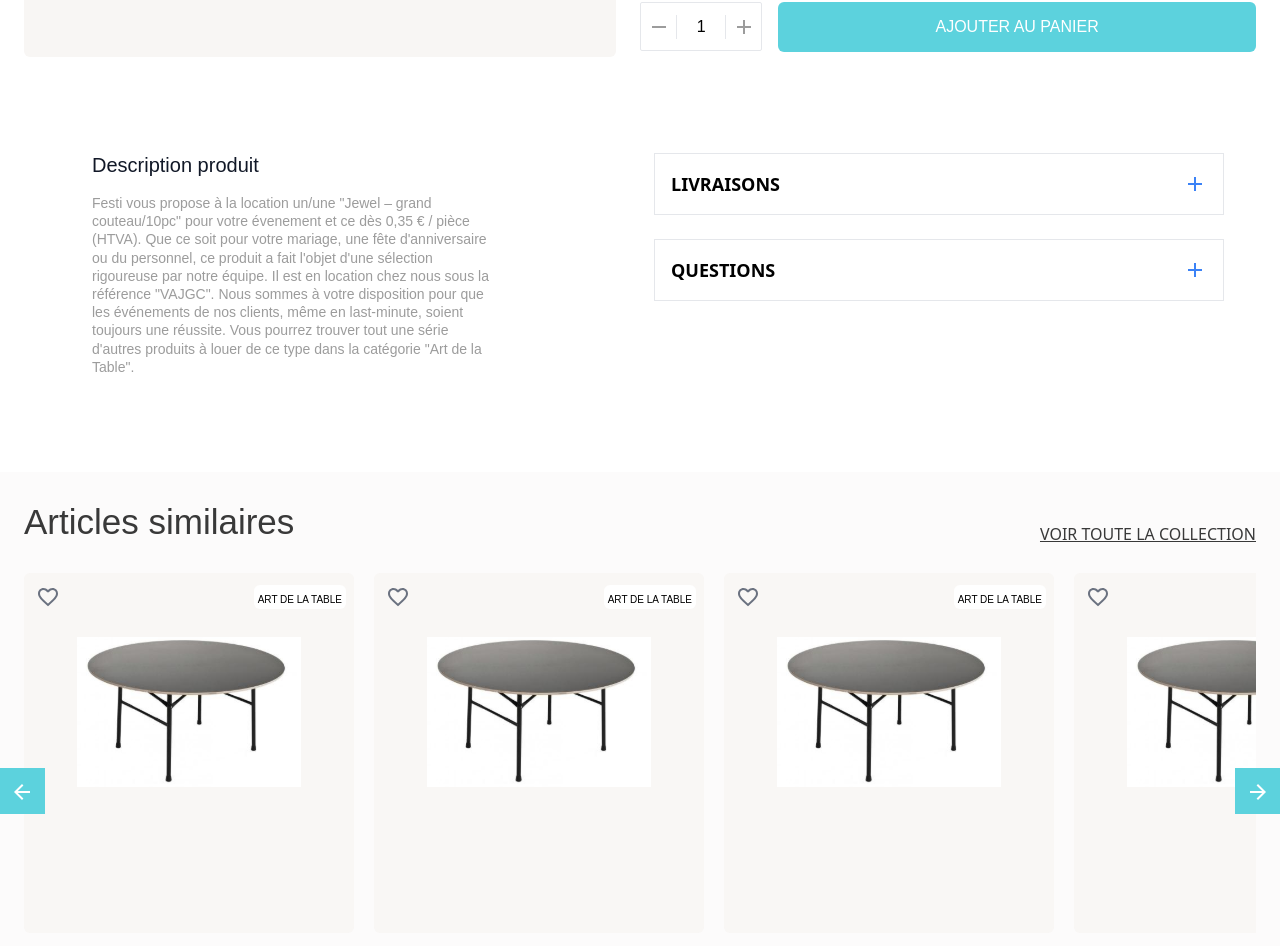
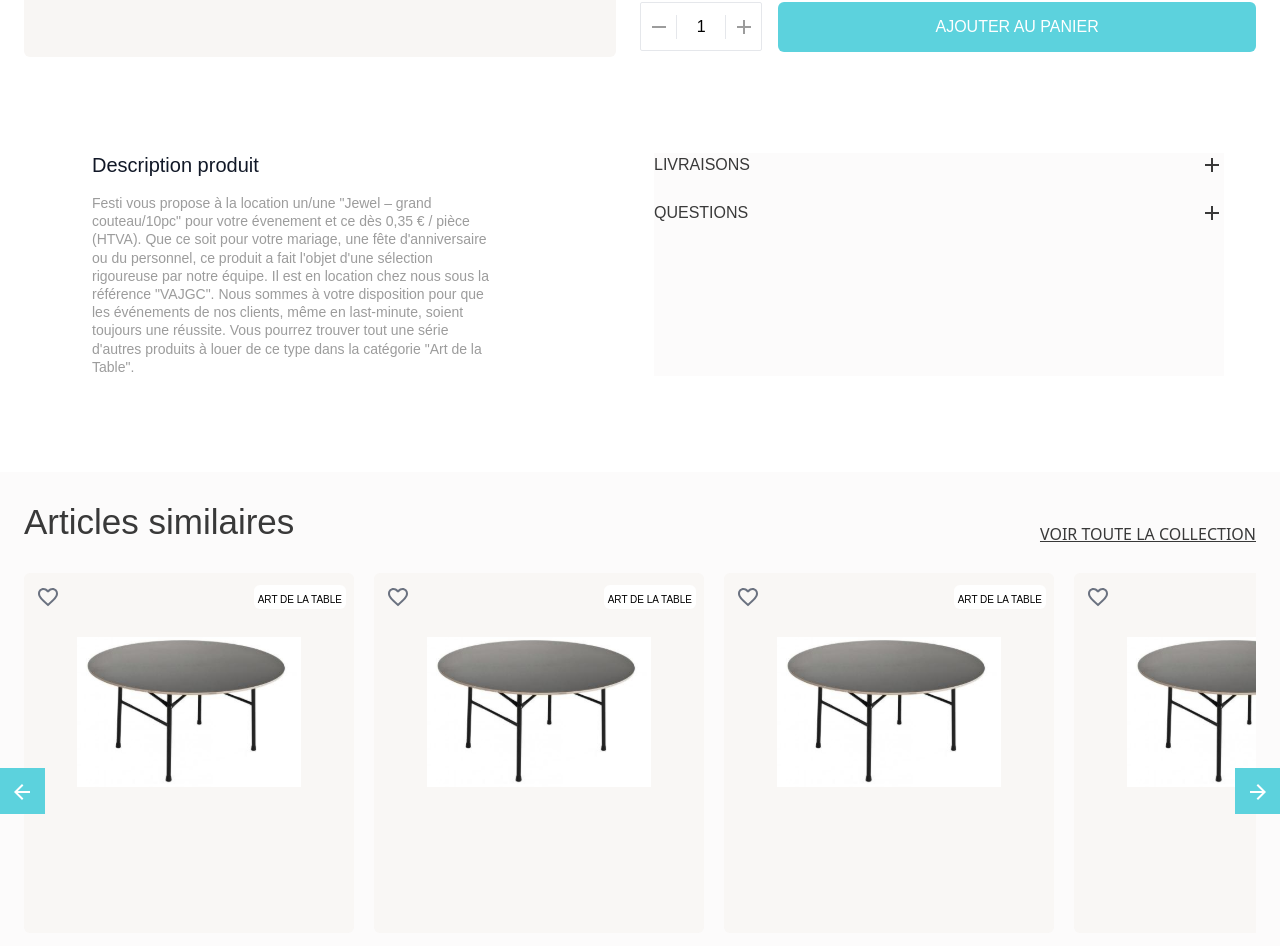
Before and after one commit to tusharganvir21/wetechframeproject, a Next.js app: page /artdelatable in a window 1280 px wide. Shown: the part 834-1780 px from the top of the page. Built offline with nearby package versions, Linux system fonts and the light colour scheme.

Commit message:
made some chnages

```diff
--- a/src/app/artdelatable/components/Main.tsx
+++ b/src/app/artdelatable/components/Main.tsx
@@ -193,15 +193,15 @@ const Main: React.FC = () => {
         </div>
 
         {/* Right side: LIVRAISONS and QUESTIONS Sections */}
-        <div className="w-1/2 space-y-6">
-          <div className="flex justify-between items-center border p-4">
-            <span className="text-lg font-semibold">LIVRAISONS</span>
-            <Add className="text-blue-500 cursor-pointer" />
+        <div className="w-1/2 space-y-6 bg-[#FBF9F899]">
+          <div className="flex justify-between items-center">
+            <span className="text-base font-medium text-[#393939] font-cabinet-grotesk">LIVRAISONS</span>
+            <Add className="text-[#393939] cursor-pointer" />
           </div>
 
-          <div className="flex justify-between items-center border p-4">
-            <span className="text-lg font-semibold">QUESTIONS</span>
-            <Add className="text-blue-500 cursor-pointer" />
+          <div className="flex justify-between items-center">
+            <span className="text-base font-medium text-[#393939] font-cabinet-grotesk">QUESTIONS</span>
+            <Add className="text-[#393939] cursor-pointer" />
           </div>
         </div>
       </div>
```
